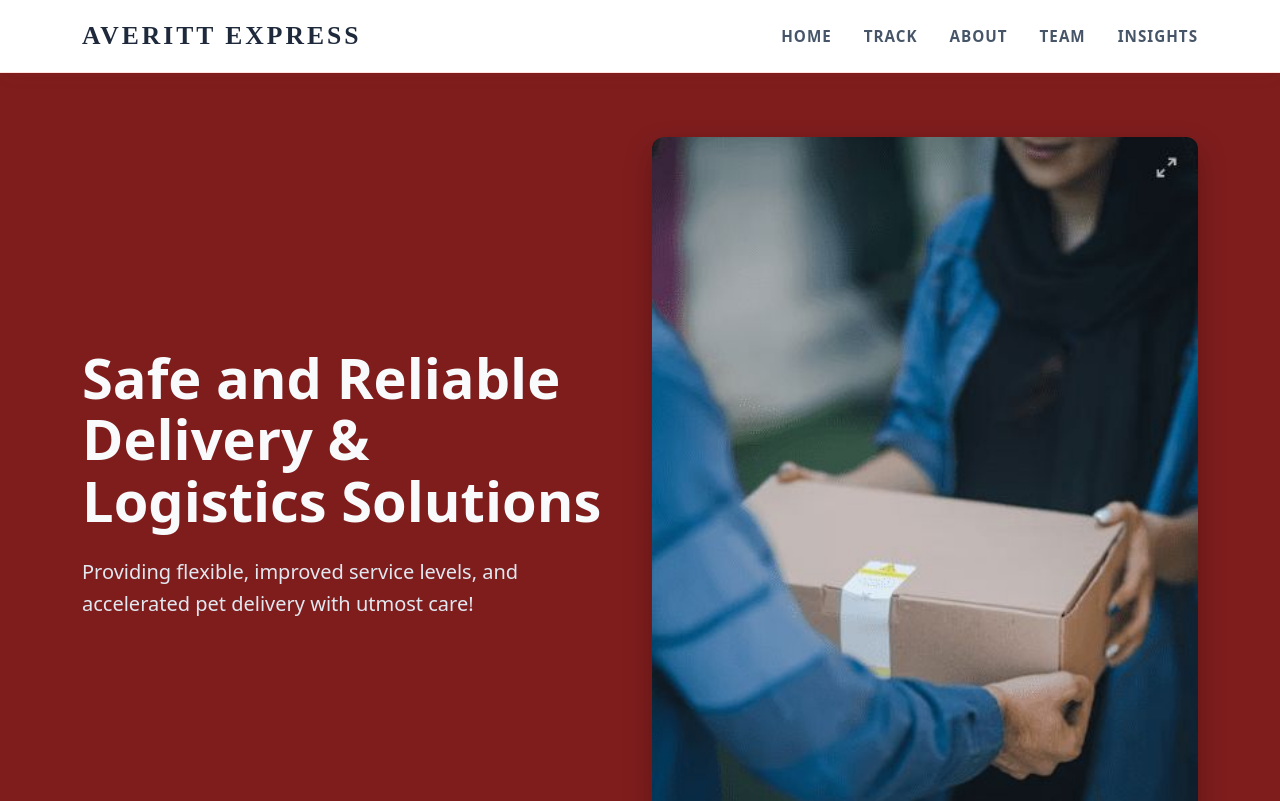
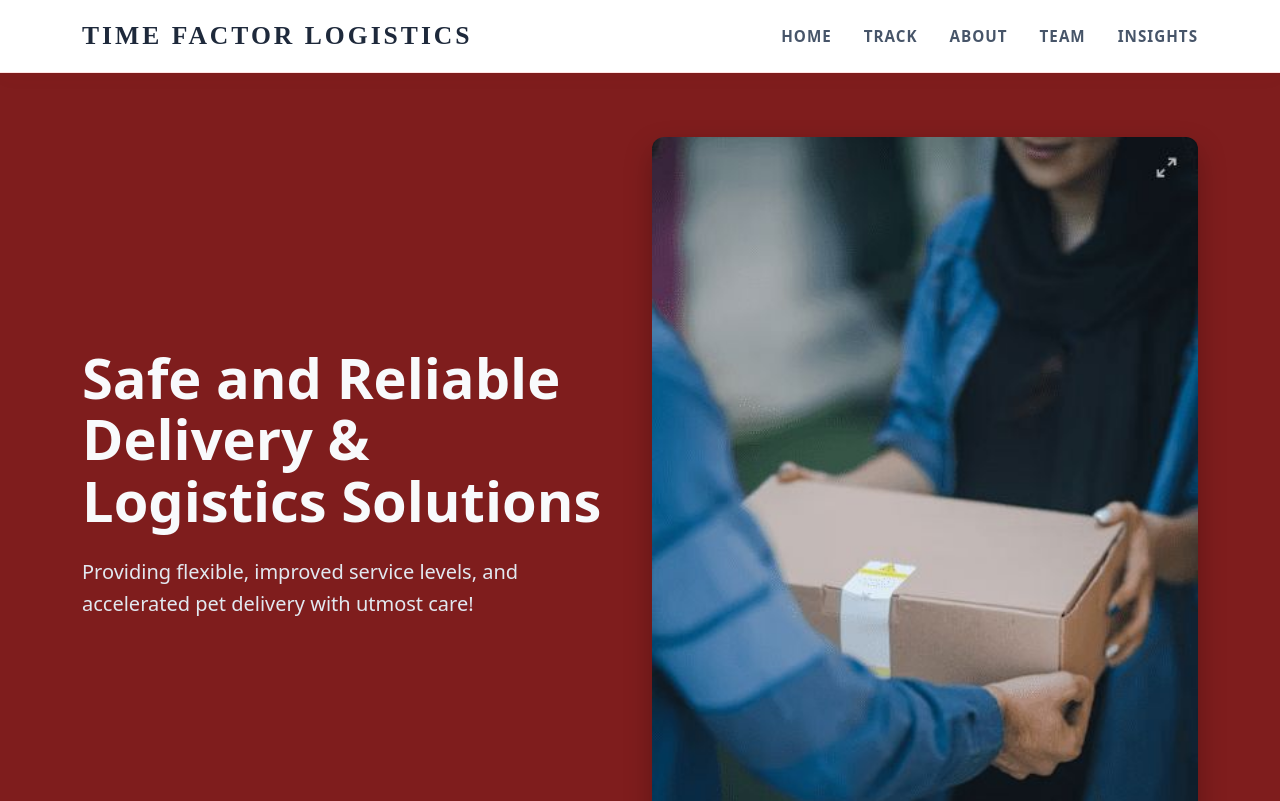
Before and after one commit to MrJefferson29/Averitte, a React (Create React App) app in the folder frontend/: page / in a window 1280 px wide. Shown: the top 801 px of the page. Built offline with nearby package versions, Linux system fonts and the light colour scheme; a web font is replaced by a local one.

Commit message:
Update brand logo in Header component

```diff
--- a/frontend/src/components/GeneralScreens/Header.js
+++ b/frontend/src/components/GeneralScreens/Header.js
@@ -37,7 +37,7 @@ const Header = () => {
       >
         <Container>
           <Navbar.Brand as={Link} to="/" onClick={closeNav}>
-            <BrandLogo>AVERITT EXPRESS</BrandLogo>
+            <BrandLogo>TIME FACTOR LOGISTICS</BrandLogo>
           </Navbar.Brand>
 
           <Navbar.Toggle aria-controls="responsive-navbar-nav" className="navbar-toggle" />
```
